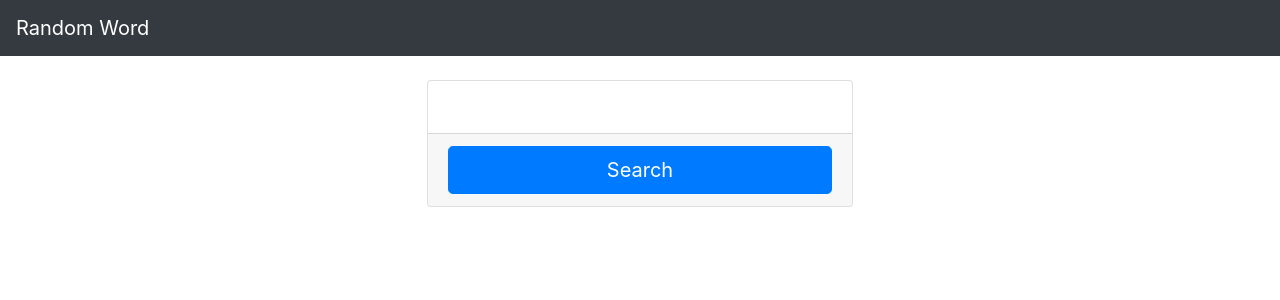
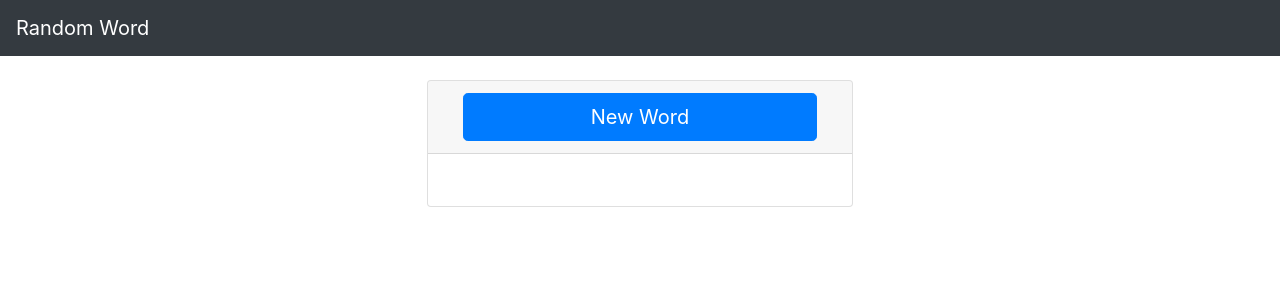
Before and after one commit to bryce-richards/random-word, a React (Create React App) app: page / in a window 1280 px wide. Shown: the top 300 px of the page. Built offline with nearby package versions, Linux system fonts and the light colour scheme.

Commit message:
broke up components

```diff
--- /dev/null
+++ b/src/components/SearchBody.js
@@ -0,0 +1,16 @@
+import React, { Component } from 'react';
+
+export default class SearchBody extends Component {
+  render() {
+    return (
+      <div className="col">
+        <h5 className="card-title">
+          {this.props.word}
+        </h5>
+        <div className="card-text">
+          {this.props.definition}
+        </div>
+      </div>
+    )
+  }
+}
--- /dev/null
+++ b/src/components/SearchButton.js
@@ -0,0 +1,42 @@
+import React, { Component } from 'react';
+
+export default class SearchButton extends Component {
+  constructor(props) {
+    super(props);
+
+    this.state = {};
+
+    this.handleClick = this.handleClick.bind(this);
+  }
+
+  handleClick() {
+    const { onSearch } = this.props;
+    onSearch();
+  }
+
+  render() {
+    return (
+      <div className="col">
+      { this.props.searching ?
+        ( <button
+            type="button"
+            className="btn btn-primary btn-lg btn-block"
+            disabled> {/* <span class="spinner-border spinner-border-sm" role="status" aria-hidden="true"></span> */}
+            Searching...
+          </button>
+        ) :
+        (
+          <button
+            type="button"
+            className="btn btn-primary btn-lg btn-block"
+            onClick={this.handleClick}>
+            New Word
+          </button>
+        )
+      }
+
+
+      </div>
+    )
+  }
+}
--- a/src/components/SearchResults.js
+++ /dev/null
@@ -1,60 +0,0 @@
-import React, { Component } from 'react';
-
-export default class SearchResults extends Component {
-  constructor(props) {
-    super(props);
-
-    this.handleClick = this.handleClick.bind(this);
-    this.buildDefinition = this.buildDefinition.bind(this);
-  }
-
-  handleClick() {
-    const { onRandomWord } = this.props;
-    onRandomWord();
-  }
-
-  buildDefinition() {
-    const { shortdef } = this.props;
-    if (shortdef.length) {
-      return shortdef.map((def, i) => {
-        return (
-          <p key={i}>{i+1}) {def}</p>
-        );
-      });
-    }
-  }
-
-  render() {
-    return (
-      <div className="col-4 card">
-      <div className="card-body">
-        {
-          this.props.searching ?
-          (
-            <div class="spinner-border" role="status"/>
-          ) :
-          (
-            <div>
-              <h5 className="card-title">
-                {this.props.word}
-              </h5>
-              <div className="card-text">
-                {this.buildDefinition()}
-              </div>
-            </div>
-          )
-        }
-        </div>
-        <div class="row card-footer text-muted">
-          <button
-            type="button"
-            className="col btn btn-primary btn-lg btn-block"
-            onClick={this.handleClick}
-          >
-            Search
-          </button>
-        </div>
-      </div>
-    )
-  }
-}
--- /dev/null
+++ b/src/components/Spinner.js
@@ -0,0 +1,11 @@
+import React, { Component } from 'react';
+
+export default class Spinner extends Component {
+  render() {
+    return (
+      <div class="spinner-border text-primary" role="status">
+        <span class="sr-only">Loading...</span>
+      </div>
+    )
+  }
+}
--- a/src/containers/SearchContainer.js
+++ b/src/containers/SearchContainer.js
@@ -1,5 +1,5 @@
 import React, { Component } from 'react';
-import SearchResults from '../components/SearchResults';
+import SearchResults from './SearchResults';
 import fetchWord from '../helpers/fetchWord';
 import fetchDefinition from '../helpers/fetchDefinition';
 
@@ -11,7 +11,7 @@ export default class SearchContainer extends Component {
         word: "",
         shortdef: [],
         searching: false
-    }
+    };
 
     this.handleRandomWord = this.handleRandomWord.bind(this);
     this.handleDefinition = this.handleDefinition.bind(this);
@@ -28,7 +28,12 @@ export default class SearchContainer extends Component {
       .then(data => {
         const { word } = data;
 
-        this.handleDefinition(word);
+        if (word.split(' ').length > 1) {
+          this.handleRandomWord();
+        } else {
+          this.handleDefinition(word);
+        }
+
       })
       .catch(e => console.log("Word error: ", e));
   }
@@ -57,7 +62,8 @@ export default class SearchContainer extends Component {
     return (
       <div
         className="row justify-content-md-center"
-        style={{marginTop: "24px"}} >
+        style={{marginTop: "24px"}}
+      >
         <SearchResults
           onRandomWord={this.handleRandomWord}
           word={this.state.word}
--- /dev/null
+++ b/src/containers/SearchResults.js
@@ -0,0 +1,54 @@
+import React, { Component } from 'react';
+import SearchButton from '../components/SearchButton';
+import SearchBody from '../components/SearchBody';
+import Spinner from '../components/Spinner';
+
+export default class SearchResults extends Component {
+  constructor(props) {
+    super(props);
+
+    this.handleSearch = this.handleSearch.bind(this);
+    this.buildDefinition = this.buildDefinition.bind(this);
+  }
+
+  handleSearch() {
+    const { onRandomWord } = this.props;
+    onRandomWord();
+  }
+
+  buildDefinition() {
+    const { shortdef } = this.props;
+    if (shortdef.length) {
+      return shortdef.map((def, i) => {
+        return (
+          <p key={i}>{i+1}) {def}</p>
+        );
+      });
+    }
+  }
+
+  render() {
+    return (
+      <div className="col-4 card">
+       <div className="row card-header">
+          <SearchButton
+            searching={this.props.searching}
+            onSearch={this.handleSearch}/>
+        </div>
+        <div className="row card-body">
+          {
+            this.props.searching ?
+            (
+              <Spinner />
+            ) :
+            (
+              <SearchBody
+                word={this.props.word}
+                definition={this.buildDefinition()}/>
+            )
+          }
+        </div>
+      </div>
+    )
+  }
+}
```
